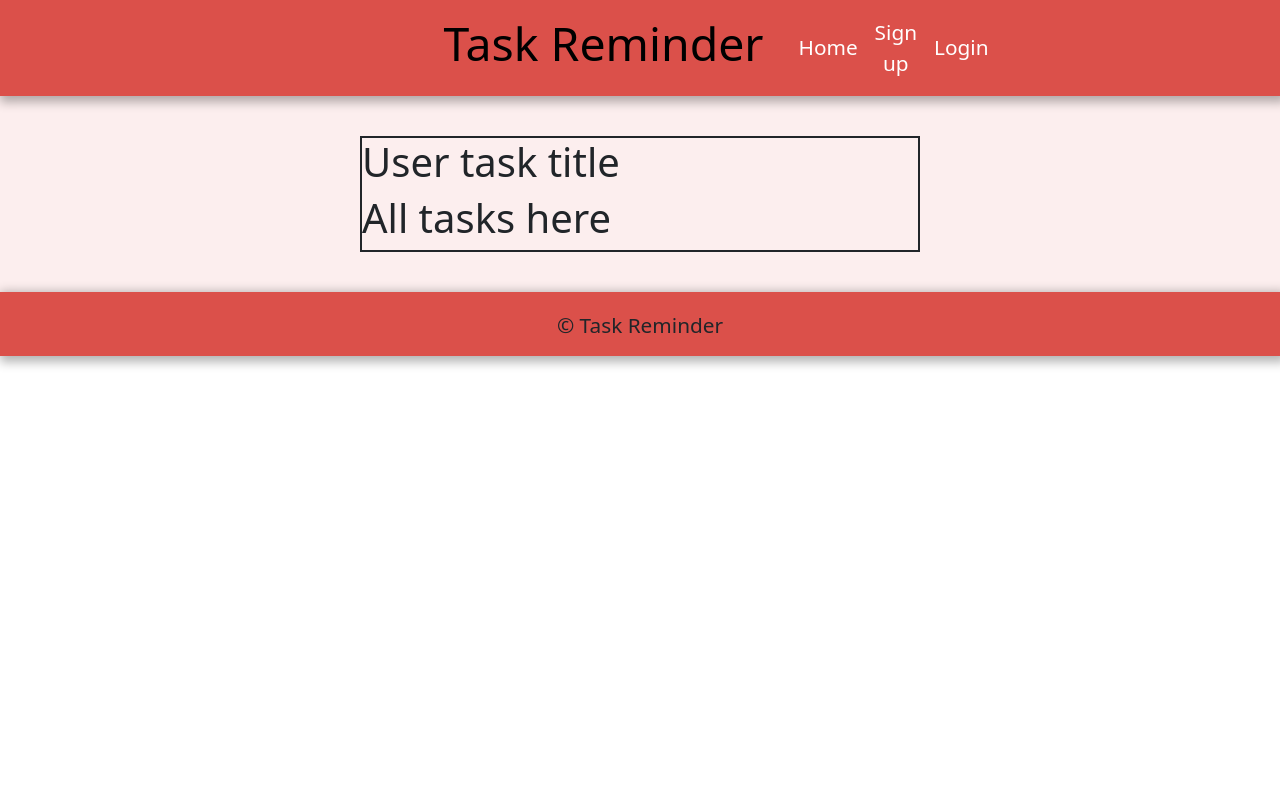
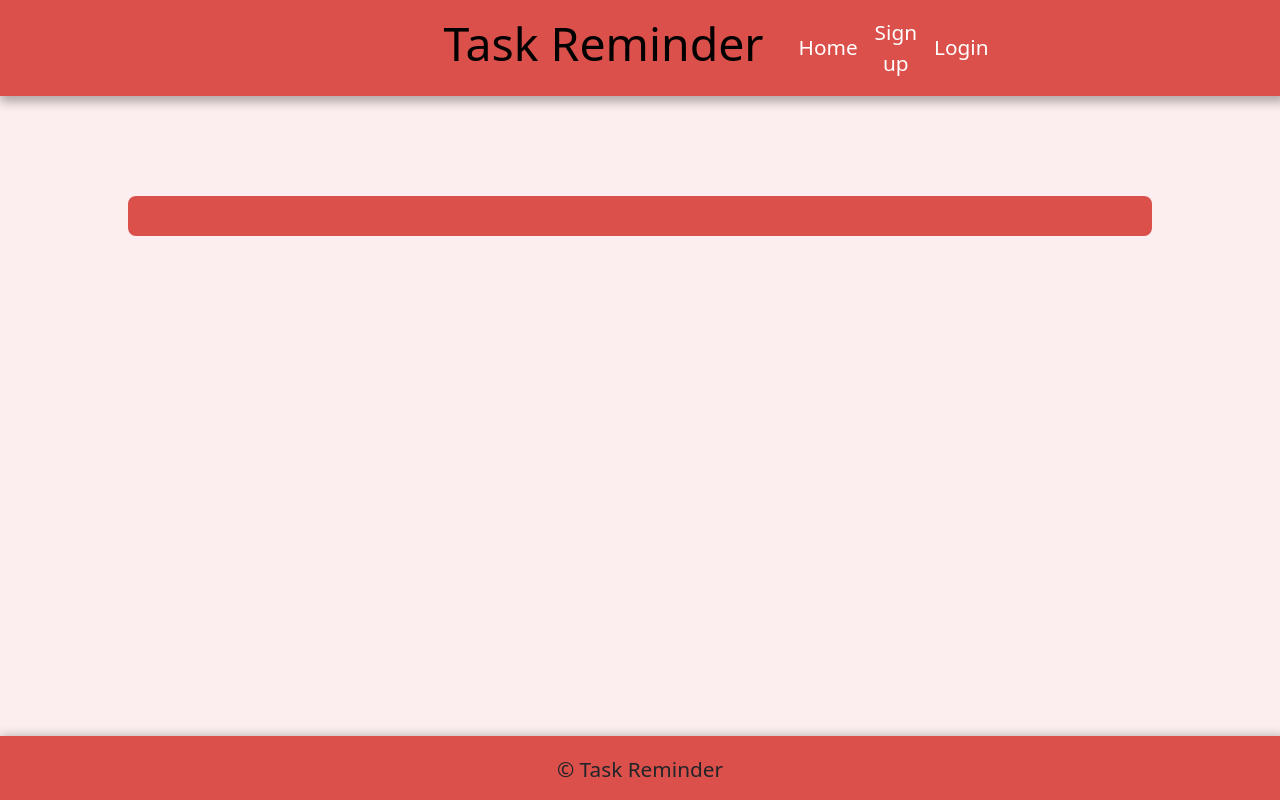
Before and after one commit to Timalexanderandersson/Task-Reminder, a Django app: page / in a window 1280 px wide. Run offline with Django 5.2, Linux system fonts and the light colour scheme; data that the repository does not hold is empty; some libraries are stand-ins or nearby versions.

Commit message:
deleted div in base.html,  change index.html divs class,and css

```diff
--- a/static/css/style.css
+++ b/static/css/style.css
@@ -9,7 +9,8 @@
 body{
     display: flex;
     flex-direction: column;
-    min-height: 100%;
+    min-height: 100vh;
+    position:relative;
 
 }
 
@@ -40,6 +41,9 @@ body{
     padding-left: 30px;
     padding-top: 5px;
 }
+.color-hover{
+    color: white;
+}
 .color-hover:active{
     color: rgb(209, 114, 114);
 }
@@ -47,21 +51,28 @@ body{
 /*Main*/
 main{
     flex-grow: 1;
+    background-color: #fceeee;
+    display: flex;
+    align-items: center;
+    justify-content: center;
+    flex-direction: column;
+    width: 100%;
 
 }
+
 /*Index.html page*/
-.cool-color-here{
-    background-color: #fceeee;
-    display: flex;
-    padding: 40px;
-    justify-content: center;
+.container-task{
+    height: auto;
+    width: 80%;
+    border-radius: 8px;
+    margin-bottom: 50vh;
 
 }
-.container-task{
-    width: 70vh;
-    height: 100%;
-    border-color: black;
-    border:2px solid;
+.cool-color-here{
+    width: 100%;
+    height: 40px;
+    background-color: #db504a;
+    border-radius: 8px;
 }
 
 /*Footer*/
@@ -69,7 +80,7 @@ main{
     background-color: #db504a;
     height: 8vh;
     width: 100%;
-
+    margin-top: auto;
 }
 .div-footer{
     display: flex;
@@ -79,7 +90,6 @@ main{
     font-size: 1.3rem;
     height: 8vh;
     box-shadow: 3px 3px 10px 3px rgba(0, 0, 0, 0.3);
-    position:relative;
 }
 
 /*Media queries for 400px*/
--- a/task_app/templates/index.html
+++ b/task_app/templates/index.html
@@ -4,24 +4,11 @@
 
 {% block content%}
 
-<div class="cool-color-here" >
-    <div class="container-task">
-        <h1>User task title</h1>
-    {% for users in user %}
-    <h2>{{ users.title }}</h2>
-    <h3>{{ users.name }}</h3>
-    {% endfor %}
 
-    <h1>All tasks here</h1>
-    {% for tasks in user_task %}
-    <h2>{{ tasks.title }}</h2>
-    <p>{{ tasks.task_list }}</p>
-    <p>{{ tasks.description }}</p>
-    <p>{{ tasks.due_date }}</p>
-    {% endfor %}
+<div class="container-task">
+    <div class="cool-color-here">
 
     </div>
-
 </div>
 
-    {% endblock %}
+{% endblock %}
--- a/templates/base.html
+++ b/templates/base.html
@@ -43,11 +43,9 @@
   </header>
   <!-- Main Content -->
   <main>
-    <div>
       {% block content %}
       <!-- Content -->
       {% endblock %}
-    </div>
   </main>
   <!-- Footer -->
   <footer class="color-footer">
```
